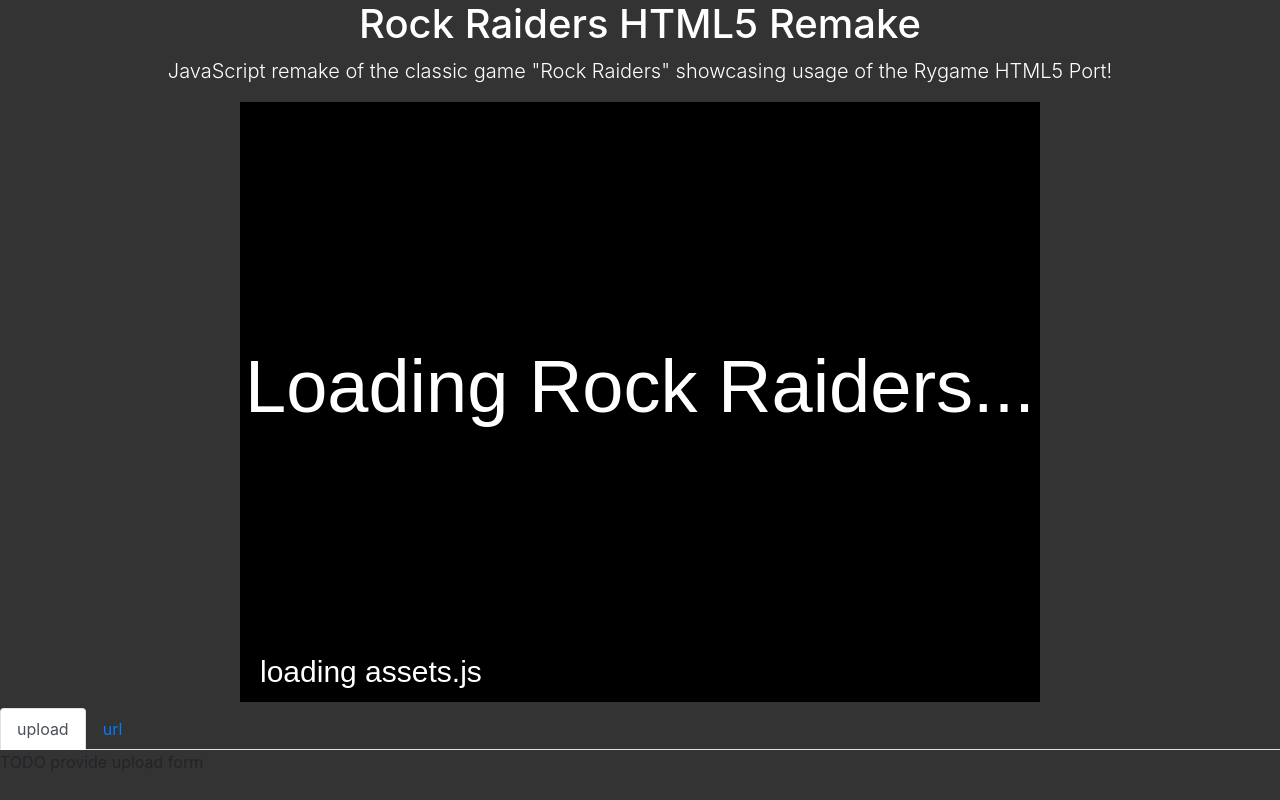
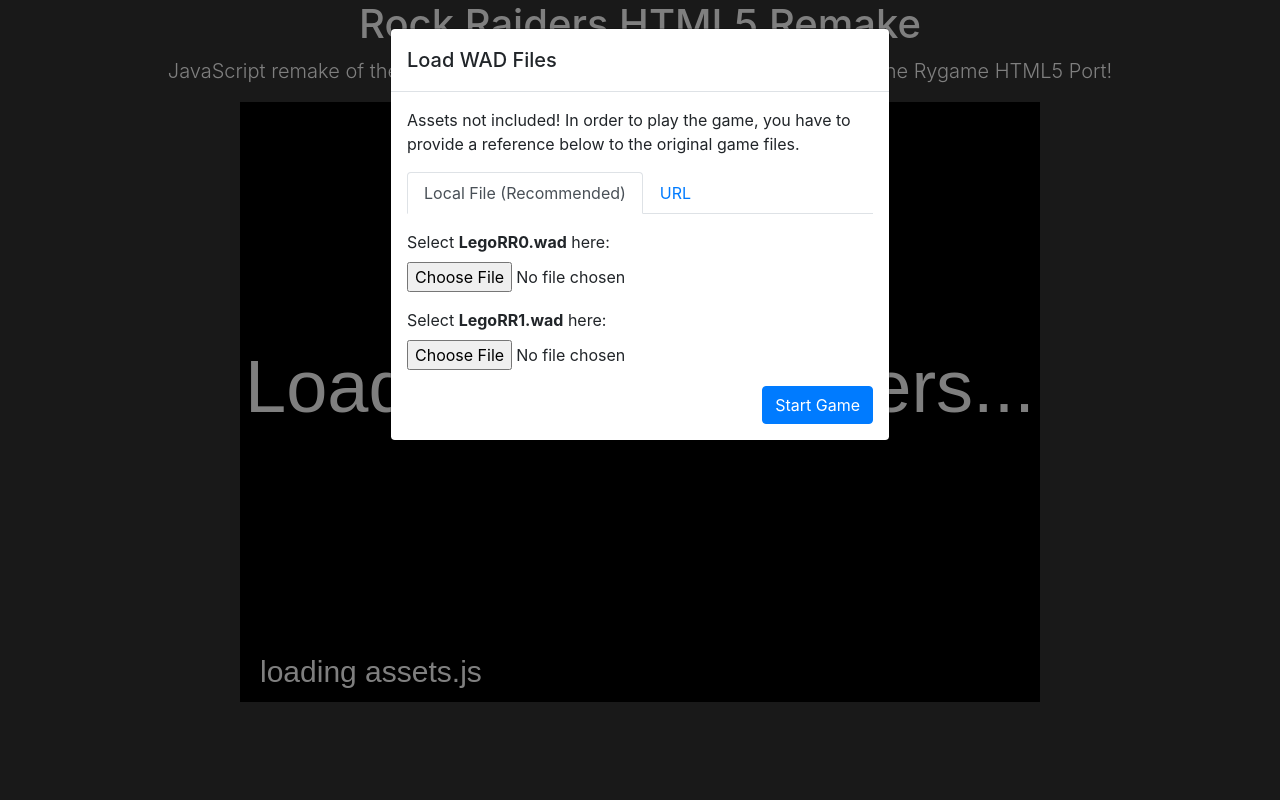
Before and after one commit to rystills/rock-raiders-remake, a plain HTML site: page index.html in a window 1280 px wide. Drawn offline with Linux system fonts and the light colour scheme; no server answers; a script that the page names is missing.

Commit message:
Add WAD selection modal

```diff
--- a/index.html
+++ b/index.html
@@ -28,27 +28,62 @@
                 <p class="lead">JavaScript remake of the classic game "Rock Raiders" showcasing usage of the Rygame HTML5 Port!</p>
             </div>
         </div>
-        <div id="fscontainer" class="container-fluid" align="center">
+        <div id="fscontainer" class="container-fluid">
+            <div align="center">
                 <canvas id="canvas" width="800" height="600" tabindex="1"></canvas>
             </div>
-        <ul class="nav nav-tabs" id="wadTab" role="tablist">
+            <div class="modal" id="wadfiles_select_modal" tabindex="-1" role="dialog" data-backdrop="static" data-keyboard="false">
+                <div class="modal-dialog" role="document">
+                    <div class="modal-content">
+                        <div class="modal-header">
+                            <h5 class="modal-title">Load WAD Files</h5>
+                        </div>
+                        <div class="modal-body">
+                            <p>Assets not included! In order to play the game, you have to provide a reference below to the original game files.</p>
+
+                            <ul class="nav nav-tabs" role="tablist">
                                 <li class="nav-item">
-                <a class="nav-link active" id="upload-tab" data-toggle="tab" href="#upload" role="tab" aria-controls="upload" aria-selected="true">upload</a>
+                                    <a href="#upload-tab" class="nav-link active" id="link-upload-tab" data-toggle="tab" role="tab" aria-controls="upload-tab" aria-selected="true">Local File (Recommended)</a>
                                 </li>
                                 <li class="nav-item">
-                <a class="nav-link" id="url-tab" data-toggle="tab" href="#url" role="tab" aria-controls="url" aria-selected="false">url</a>
+                                    <a href="#url-tab" class="nav-link" id="link-url-tab" data-toggle="tab" role="tab" aria-controls="url-tab" aria-selected="false">URL</a>
                                 </li>
                             </ul>
-        <div class="tab-content" id="wadTabContent">
-            <div class="tab-pane fade show active" id="upload" role="tabpanel" aria-labelledby="upload-tab">
-                TODO provide upload form
+
+                            <div class="tab-content pt-3" id="upload-tab-content">
+                                <div class="tab-pane fade show active" id="upload-tab" role="tabpanel" aria-labelledby="link-upload-tab">
+                                    <form action="javascript: startGameUpload();">
+                                        <div class="form-group">
+                                            <label for="wad0-file">Select <span class="font-weight-bold">LegoRR0.wad</span> here:</label>
+                                            <input type="file" class="form-control-file" id="wad0-file" required>
                                         </div>
-            <div class="tab-pane fade" id="url" role="tabpanel" aria-labelledby="url-tab">
-                TODO provide url form
-                <form class="form">
-                    <input id="wad0-url" type="url" value="/rock-raiders-remake/LegoRR0.wad">
-                    <input id="wad1-url" type="url" value="/rock-raiders-remake/LegoRR1.wad">
+                                        <div class="form-group">
+                                            <label for="wad1-file">Select <span class="font-weight-bold">LegoRR1.wad</span> here:</label>
+                                            <input type="file" class="form-control-file" id="wad1-file" required>
+                                        </div>
+                                        <!-- We should add a language selector here, but maybe only after scanning the WADs... -->
+                                        <button type="submit" class="btn btn-primary float-right" id="start-upload-button">Start Game</button>
                                     </form>
+                                </div>
+                                <div class="tab-pane fade" id="url-tab" role="tabpanel" aria-labelledby="link-url-tab">
+                                    <form action="javascript: startGameUrl();">
+                                        <div class="form-group">
+                                            <label for="wad0-url">Enter url for <span class="font-weight-bold">LegoRR0.wad</span> here:</label>
+                                            <input type="url" class="form-control" id="wad0-url" value="https://drive.google.com/open?id=11t9AJnGCWnEWlLxSsYQeB_Y4jrKfxVxQ" required>
+                                        </div>
+                                        <div class="form-group">
+                                            <label for="wad1-url">Enter url for <span class="font-weight-bold">LegoRR1.wad</span> here</label>
+                                            <input type="url" class="form-control" id="wad1-url" value="https://drive.google.com/open?id=11lDL8ewSIWrRVTJvoLDYF9YOx2ra1ULN" required>
+                                        </div>
+                                        <p class="font-weight-bold">This option only works, if hosted with proper CORS settings.</p>
+                                        <!-- We should add a language selector here, but maybe only after scanning the WADs... -->
+                                        <button type="submit" class="btn btn-primary float-right" id="start-url-button">Start Game</button>
+                                    </form>
+                                </div>
+                            </div>
+                        </div>
+                    </div>
+                </div>
             </div>
         </div>
     </div>
@@ -56,5 +91,8 @@
 <script src="js/jquery-3.3.1.min.js"></script>
 <script src="js/bootstrap.min.js"></script>
 <script src="rygameAssetLoader.js"></script>
+<script>
+	$('#wadfiles_select_modal').modal();
+</script>
 </body>
 </html>
--- a/rygameAssetLoader.js
+++ b/rygameAssetLoader.js
@@ -158,6 +158,10 @@ function loadAssetNext() {
 	}
 }
 
+/**
+ * Read WAD file as binary blob from the given URL and parse it on success
+ * @param url the url to the WAD file, can be local file url (file://...) too
+ */
 function loadWadFile(url) {
 	return new Promise(resolve => {
 		console.log("Loading wad file from " + url);
@@ -173,6 +177,11 @@ function loadWadFile(url) {
 	})
 }
 
+/**
+ * Validate and parse the given data object as binary blob of a WAD file
+ * @param data binary blob
+ * @returns {WadHandler} Returns a handler for this WAD file on success
+ */
 function parseWadFile(data) {
 	const dataView = new DataView(data);
 	const buffer = new Int8Array(data);
@@ -221,6 +230,11 @@ function parseWadFile(data) {
 	return wad;
 }
 
+/**
+ * Returns the entries content by name extracted from the managed WAD file
+ * @param entryName Entry name to be extracted
+ * @returns {string} Returns the local object url to the extracted data
+ */
 WadHandler.prototype.getEntry = function (entryName) {
 	entryName = entryName.toLowerCase();
 	for (let i = 0; i < this.entries.length; i++) {
@@ -231,11 +245,48 @@ WadHandler.prototype.getEntry = function (entryName) {
 	throw "Entry '" + entryName + "' not found in wad file";
 };
 
+/**
+ * Handles the extraction of single files from a bigger WAD data blob
+ * @param buffer A data blob which contains the raw data in one piece
+ * @constructor
+ */
 function WadHandler(buffer) {
 	this.buffer = buffer;
 	this.entries = [];
 	this.fLength = [];
 	this.fStart = [];
+}
+
+/**
+ * Start the game by using locally provided WAD files
+ */
+function startGameUpload() {
+	const wad0Url = URL.createObjectURL(document.getElementById('wad0-file').files[0]);
+	const wad1Url = URL.createObjectURL(document.getElementById('wad1-file').files[0]);
+	startGame(wad0Url, wad1Url);
+}
+
+/**
+ * Start the game by downloading and using remotely available WAD files
+ */
+function startGameUrl() {
+	startGame(document.getElementById('wad0-url').value, document.getElementById('wad1-url').value);
+}
+
+/**
+ * Private helper method, which capsules the used files and waits for them to become ready before continuing
+ * @param wad0Url Url to parse the LegoRR0.wad file from
+ * @param wad1Url Url to parse the LegoRR1.wad file from
+ */
+function startGame(wad0Url, wad1Url) {
+	// begin loading assets
+	startTime = new Date();
+	Promise.all([loadWadFile(wad0Url), loadWadFile(wad1Url)]).then(wadFiles => {
+		$('#wadfiles_select_modal').modal('hide');
+		wad0File = wadFiles[0];
+		wad1File = wadFiles[1];
+		loadAssetFile();
+	});
 }
 
 // if a script assigns a function to this variable, the function will be called when refreshing the screen after each asset load
@@ -267,13 +318,3 @@ ctx.fillText("Loading Rock Raiders...", 5, 310);
 ctx.font = "30px Arial";
 ctx.fillStyle = 'white';
 ctx.fillText("loading assets.js", 20, 580);
-
-// begin loading assets
-startTime = new Date();
-const wad0Loader = loadWadFile(document.getElementById("wad0-url").value);
-const wad1Loader = loadWadFile(document.getElementById("wad1-url").value);
-Promise.all([wad0Loader, wad1Loader]).then(wadFiles => {
-	wad0File = wadFiles[0];
-	wad1File = wadFiles[1];
-	loadAssetFile();
-});
```
Also changed, not shown: styles.css (line endings or trailing spaces). Lines whose indentation alone changed are shown as unchanged.
